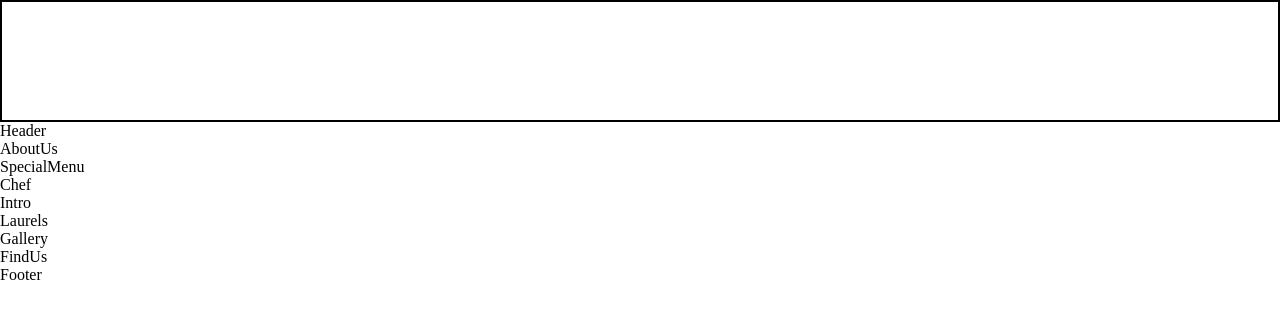
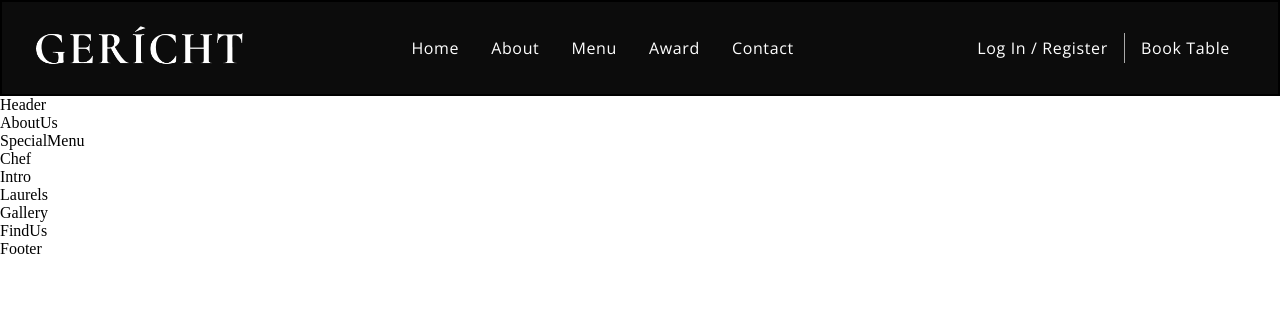
Before and after one commit to FrankezeCode/Restaurant-landing-page, a React (Create React App) app: page / in a window 1280 px wide. Shown: the top 318 px of the page. Built offline with nearby package versions, Linux system fonts and the light colour scheme; a web font is replaced by a local one.

Commit message:
created the navbar

```diff
--- a/src/components/Navbar/Navbar.css
+++ b/src/components/Navbar/Navbar.css
@@ -2,4 +2,130 @@
     width: 100%;
     display: flex;
     border: 2px solid black;
+    justify-content: space-between;
+    align-items: center;
+    background: var(--color-black);
+    padding: 1rem 2rem;
 }
+
+.app__navbar-logo{
+    display: flex;
+    justify-content: flex-start;
+    align-items: center;
+}
+
+.app__navbar-logo img{
+    width: 150px;
+}
+
+.app__navbar-links{
+    flex: 1;
+    display: flex;
+    justify-content: center;
+    align-items: center;
+    list-style: none;
+}
+
+.app__navbar-links li{
+    margin: 0 1rem;
+    cursor: pointer;
+}
+
+.app__navbar-links li:hover{
+    color: var(--color-grey);
+}
+
+.app__navbar-login{
+    display: flex;
+    justify-content: flex-end;
+    align-items: center;
+}
+
+.app__navbar-login a {
+    margin: 0 1rem;
+    text-decoration: none;
+    transition: 0.5s ease;
+}
+
+.app__navbar-login a:hover{
+    border-bottom: 1px solid var(--color-golden);
+}
+
+.app__navbar-login div{
+    width: 1px;
+    height: 30px;
+    background-color: var(--color-grey);
+}
+
+.app__navbar-smallscreen{
+    display: none;
+}
+
+.app__navbar-smallscreen_overlay{
+    position: fixed;
+    top: 0;
+    left: 0;
+    width: 100%;
+    height: 100vh;
+    background-color: var(--color-black);
+    transition: 0.5s ease;
+    flex-direction: column;
+    z-index: 5;
+}
+
+.app__navbar-smallscreen_overlay .overlay__close{
+    font-size: 27px;
+    color: var(--color-golden);
+    cursor: pointer;
+    position: absolute;
+    top: 20px;
+    right: 20px;
+}
+
+.app__navbar-smallscreen-links{
+    list-style: none;
+}
+
+.app__navbar-smallscreen-links li{
+    margin: 2rem;
+    cursor: pointer;
+    color: var(--color-golden);
+    font-size: 2rem;
+    text-align: center;
+    font-family: var(--font-bae);
+}
+
+.app__navbar-smallscreen-links li:hover{
+    color: var(--color-white);
+}
+
+@media screen and (max-width: 2000px){
+    .app__navbar-logo img{
+        width: 210px;
+    }
+
+}
+
+@media screen and (max-width: 1150px) {
+    .app__navbar-links{
+        display: none;
+    }
+
+    .app__navbar-smallscreen{
+        display: flex;
+    }
+}
+
+@media screen and (max-width: 650px){
+    .app__navbar{
+        padding: 1rem;
+    }
+
+    .app__navbar-login{
+        display: none;
+    }
+
+    .app__navbar-logo img{
+        width: 110px;
+    }
+}
--- a/src/components/Navbar/Navbar.jsx
+++ b/src/components/Navbar/Navbar.jsx
@@ -1,4 +1,4 @@
-import React from 'react';
+import React, { useState } from 'react';
 import { GiHamburgerMenu } from "react-icons/gi";
 import { MdOutlineRestaurantMenu } from "react-icons/md";
 
@@ -6,15 +6,45 @@
 import images from '../../constants/images';
 import './Navbar.css';
 
-const Navbar = () => (
+const Navbar = () => {
+   const [toggleMenu, setToggleMenu]= useState(false);
+
+   return(
   <nav className='app__navbar'>
      <div className='app__navbar-logo'>
         <img src={images.gericht} alt="app logo" />
      </div>
      <ul className='app__navbar-links'>
-        <li className='p__opensans'><a href="#home"></a></li>
+        <li className='p__opensans'><a href="#home">Home</a></li>
+        <li className='p__opensans'><a href="#about">About</a></li>
+        <li className='p__opensans'><a href="#menu">Menu</a></li>
+        <li className='p__opensans'><a href="#award"> Award</a></li>
+        <li className='p__opensans'><a href="#contact">Contact</a></li>
      </ul>
+     <div className='app__navbar-login'>
+        <a href="#login" className='p__opensans'>Log In / Register</a>
+        <div/>
+        <a href="/" className='p__opensans'>Book Table</a>
+     </div>
+     <div className='app__navbar-smallscreen'>
+        <GiHamburgerMenu color='#ffff' fontSize={27} onClick={()=>setToggleMenu(true)}/>
+
+        {toggleMenu && (
+        <div className='app__navbar-smallscreen_overlay flex__center slide-bottom'>
+          <MdOutlineRestaurantMenu fontSize={27}  className='overlay__close' onClick={()=>setToggleMenu(false)} />
+          <ul className='app__navbar-smallscreen-links'>
+           <li className='p__opensans'><a href="#home">Home</a></li>
+           <li className='p__opensans'><a href="#about">About</a></li>
+           <li className='p__opensans'><a href="#menu">Menu</a></li>
+           <li className='p__opensans'><a href="#award"> Award</a></li>
+           <li className='p__opensans'><a href="#contact">Contact</a></li>
+          </ul>
+        </div>
+        )}
+
+     </div>
   </nav>
-);
+ );
+}
 
 export default Navbar;
```
